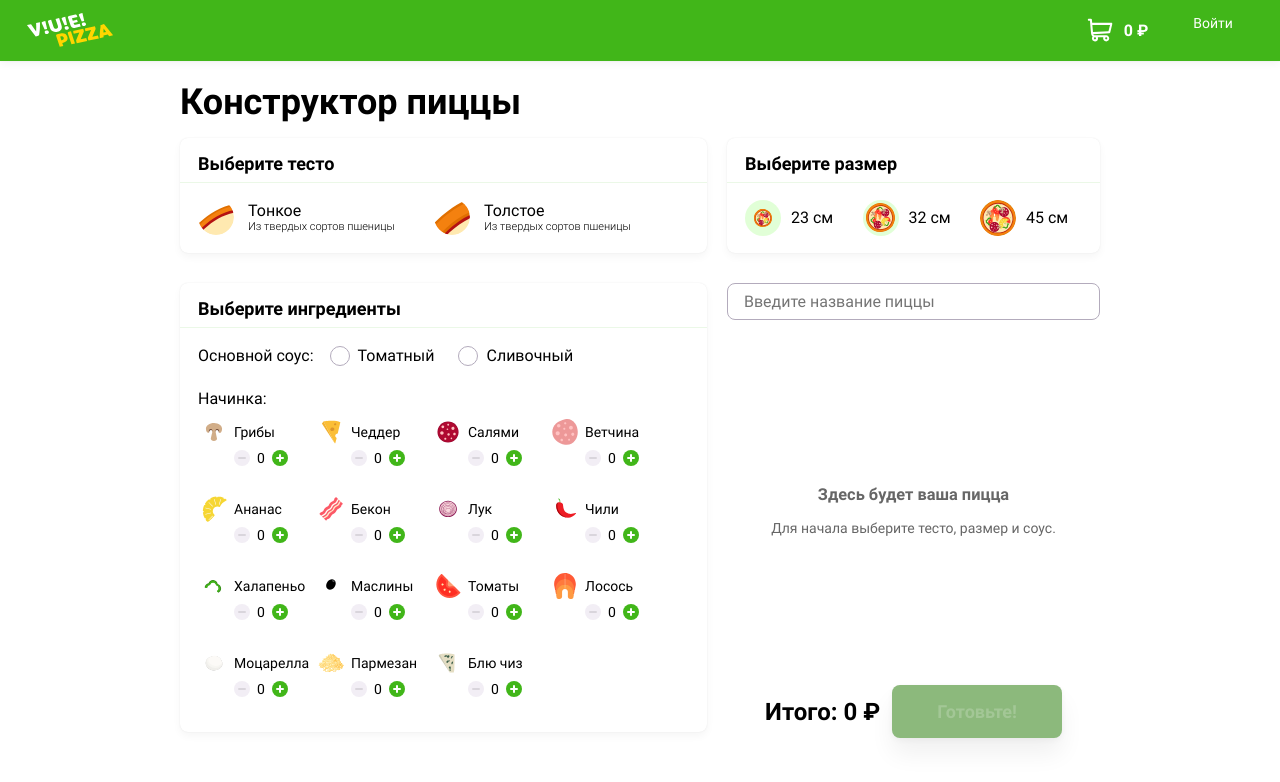
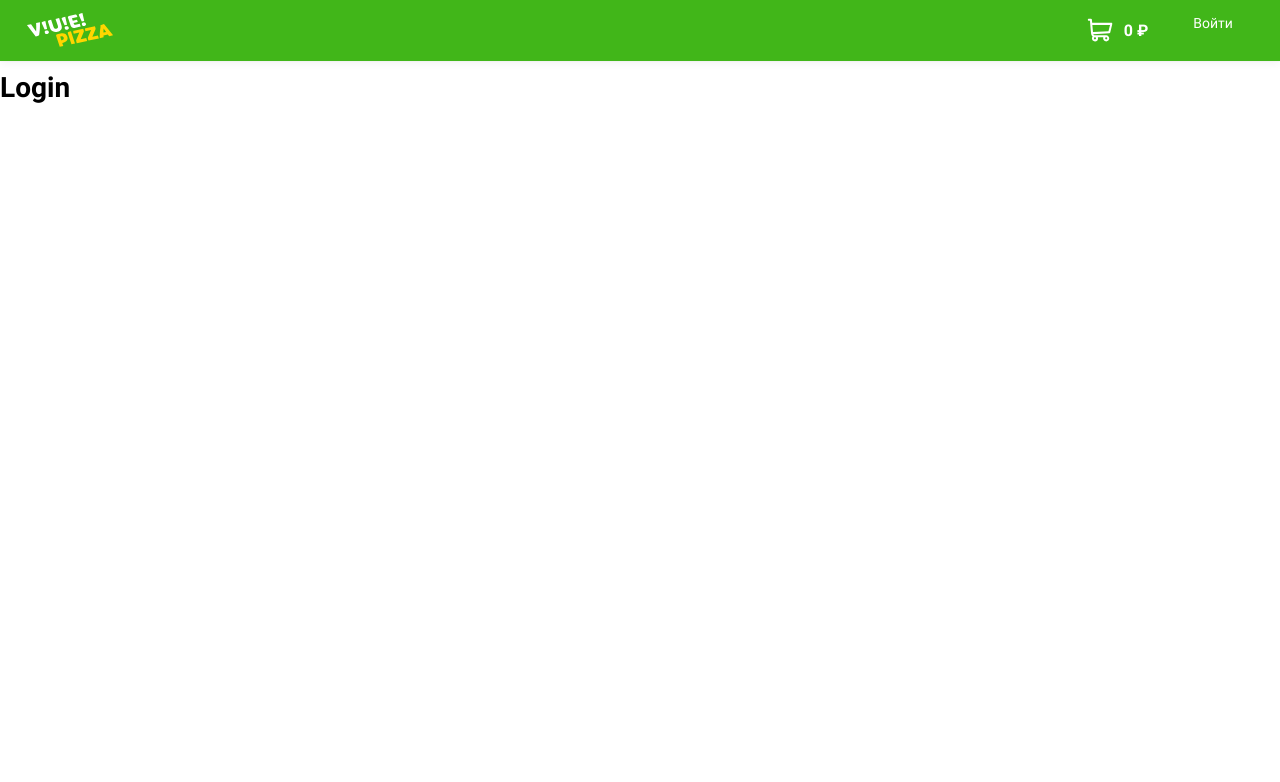
Before and after one commit to htmlacademy-vue/635515-pizza-1, a Vue app in the folder src/frontend/: page /login in a window 1280 px wide. Shown: the top 782 px of the page. Built offline with nearby package versions, Linux system fonts and the light colour scheme.

Commit message:
feat: add four empty views

```diff
--- a/src/frontend/src/App.vue
+++ b/src/frontend/src/App.vue
@@ -1,13 +1,15 @@
 <template>
-  <IndexHome />
+  <AppLayout>
+    <router-view />
+  </AppLayout>
 </template>
 
 <script>
-import IndexHome from "@/views/Index";
+import AppLayout from "@/layouts/AppLayout";
 export default {
   name: "App",
   components: {
-    IndexHome,
+    AppLayout,
   },
 };
 </script>
--- a/src/frontend/src/layouts/AppLayout.vue
+++ b/src/frontend/src/layouts/AppLayout.vue
@@ -1,32 +1,24 @@
 <template>
-  <div id="app">
-    <header class="header">
-      <div class="header__logo">
-        <a href="index.html" class="logo">
-          <img
-            src="~@/assets/img/logo.svg"
-            alt="V!U!E! Pizza logo"
-            width="90"
-            height="40"
-          />
-        </a>
-      </div>
-      <HeaderCart />
-      <div class="header__user">
-        <a href="#" class="header__login"><span>Войти</span></a>
-      </div>
-    </header>
+  <component :is="layout">
     <slot />
-  </div>
+  </component>
 </template>
 
 <script>
-import HeaderCart from "../modules/cart/HeaderCart.vue";
+const defaultLayout = "AppLayoutDefault";
 
 export default {
   name: "AppLayout",
-  components: { HeaderCart },
+  props: {},
+  computed: {
+    layout() {
+      const layout = this.$route.meta.layout || defaultLayout;
+      return () => import(`@/layouts/${layout}.vue`);
+    },
+
+    layoutTasks() {
+      return this.$route.meta.layout !== defaultLayout ? this.tasks : null;
+    },
+  },
 };
 </script>
-
-<style></style>
--- /dev/null
+++ b/src/frontend/src/layouts/AppLayoutDefault.vue
@@ -0,0 +1,32 @@
+<template>
+  <div id="app">
+    <header class="header">
+      <div class="header__logo">
+        <a href="index.html" class="logo">
+          <img
+            src="~@/assets/img/logo.svg"
+            alt="V!U!E! Pizza logo"
+            width="90"
+            height="40"
+          />
+        </a>
+      </div>
+      <HeaderCart />
+      <div class="header__user">
+        <a href="#" class="header__login"><span>Войти</span></a>
+      </div>
+    </header>
+    <slot />
+  </div>
+</template>
+
+<script>
+import HeaderCart from "../modules/cart/HeaderCart.vue";
+
+export default {
+  name: "AppLayout",
+  components: { HeaderCart },
+};
+</script>
+
+<style></style>
--- a/src/frontend/src/router/routes.js
+++ b/src/frontend/src/router/routes.js
@@ -3,6 +3,25 @@ export default [
     path: "/",
     name: "IndexHome",
     component: () => import("../views/Index.vue"),
-    meta: { layout: "AppLayout" },
+  },
+  {
+    path: "/cart",
+    name: "Cart",
+    component: () => import("../views/Cart.vue"),
+  },
+  {
+    path: "/orders",
+    name: "Orders",
+    component: () => import("../views/Orders.vue"),
+  },
+  {
+    path: "/profile",
+    name: "Profile",
+    component: () => import("../views/Profile.vue"),
+  },
+  {
+    path: "/login",
+    name: "Login",
+    component: () => import("../views/Login.vue"),
   },
 ];
--- /dev/null
+++ b/src/frontend/src/views/Cart.vue
@@ -0,0 +1,13 @@
+<template>
+  <div>
+    <h1>{{ this.$options.name }}</h1>
+  </div>
+</template>
+
+<script>
+export default {
+  name: "Cart",
+};
+</script>
+
+<style></style>
--- a/src/frontend/src/views/Index.vue
+++ b/src/frontend/src/views/Index.vue
@@ -1,5 +1,4 @@
 <template>
-  <AppLayout>
   <section>
     <main class="content">
       <form action="#" method="post">
@@ -47,7 +46,6 @@
       </form>
     </main>
   </section>
-  </AppLayout>
 </template>
 
 <script>
@@ -57,8 +55,6 @@ import user from "@/static/user.json";
 import { extendDough, extendIngredient } from "@/common/helpers";
 import SauceNames from "@/common/enums/sauceNames";
 import SizeNames from "@/common/enums/sizeNames";
-
-import AppLayout from "@/layouts/AppLayout";
 
 import BuilderDoughSelector from "@/modules/builder/BuilderDoughSelector";
 import BuilderSizeSelector from "@/modules/builder/BuilderSizeSelector";
@@ -77,7 +73,6 @@ import { hiddenError } from "@/common/helpers";
 export default {
   name: "IndexHome",
   components: {
-    AppLayout,
     BuilderIngredientsSelector,
     BuilderDoughSelector,
     BuilderSizeSelector,
--- /dev/null
+++ b/src/frontend/src/views/Login.vue
@@ -0,0 +1,13 @@
+<template>
+  <div>
+    <h1>{{ this.$options.name }}</h1>
+  </div>
+</template>
+
+<script>
+export default {
+  name: "Login",
+};
+</script>
+
+<style></style>
--- /dev/null
+++ b/src/frontend/src/views/Orders.vue
@@ -0,0 +1,13 @@
+<template>
+  <div>
+    <h1>{{ this.$options.name }}</h1>
+  </div>
+</template>
+
+<script>
+export default {
+  name: "Orders",
+};
+</script>
+
+<style></style>
--- /dev/null
+++ b/src/frontend/src/views/Profile.vue
@@ -0,0 +1,13 @@
+<template>
+  <div>
+    <h1>{{ this.$options.name }}</h1>
+  </div>
+</template>
+
+<script>
+export default {
+  name: "Profile",
+};
+</script>
+
+<style></style>
```
Lines whose indentation alone changed are shown as unchanged.
